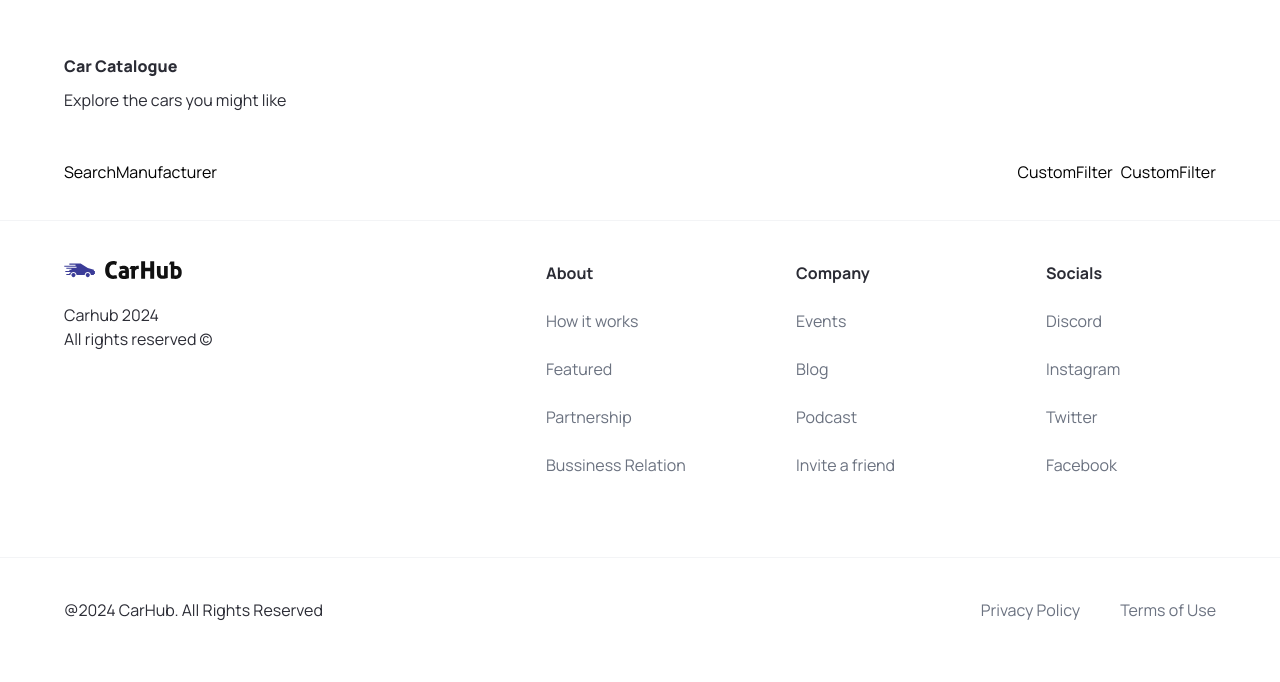
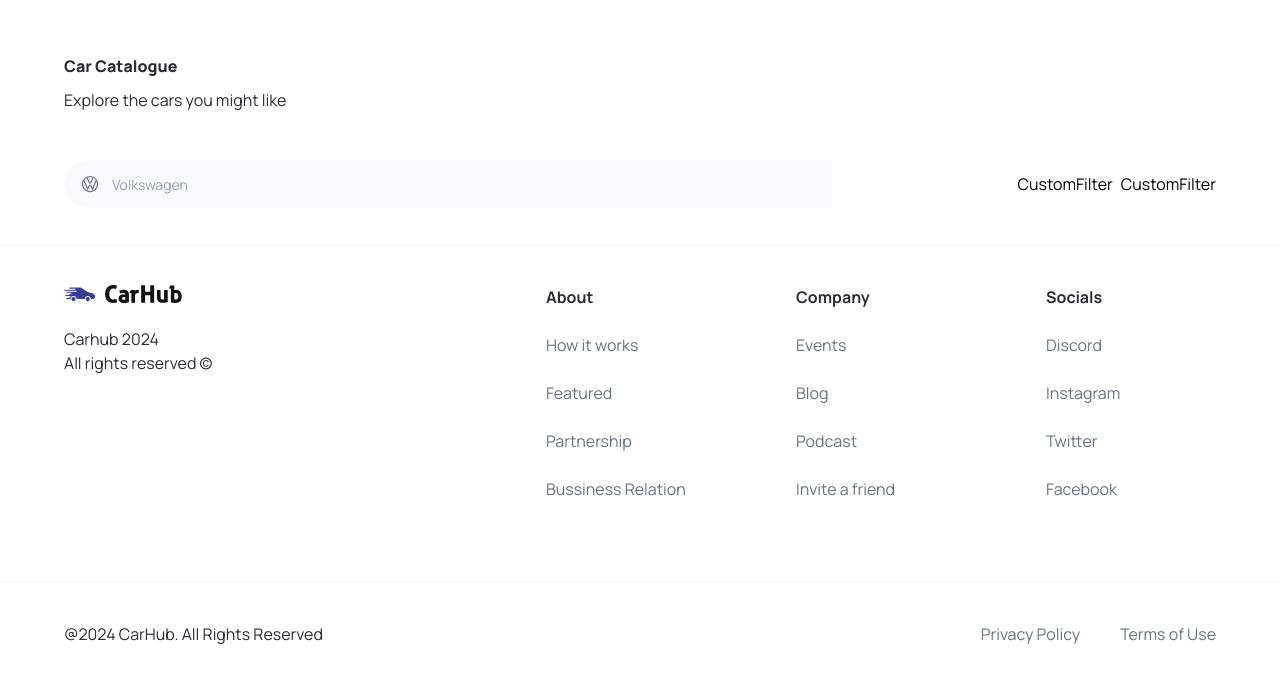
Before and after one commit to smksams/alguelcarro, a Next.js app: page / in a window 1280 px wide. Shown: the part 810-1492 px from the top of the page. Built offline with nearby package versions, Linux system fonts and the light colour scheme.

Commit message:
update search bar

```diff
--- a/components/SearchManufacturer.tsx
+++ b/components/SearchManufacturer.tsx
@@ -1,8 +1,86 @@
+'use client'
+
+import Image from "next/image"
+import { useState, Fragment } from "react"
+import { Combobox, Transition } from "@headlessui/react"
 import { SearchManufacturerProps } from "@/types"
+import { manufacturers } from "@/constants"
 
-const SearchManufacturer = ({ manufacturer, setManufacturer}: SearchManufacturerProps) => {
+const SearchManufacturer = ({ manufacturer, setManufacturer }: SearchManufacturerProps) => {
+  const [query, setQuery] = useState("")
+
+  const filteredManufacturers = query === ""
+    ? manufacturers
+    : manufacturers.filter((item) => (
+      item.toLowerCase()
+        .replace(/\s+/g, "")
+        .includes(query.toLowerCase().replace(/\s+/g, ""))
+    ))
+
   return (
-    <div>SearchManufacturer</div>
+    <div className="search-manufacturer">
+      <Combobox value={manufacturer} onChange={setManufacturer}>
+        <div className="relative w-full">
+          <Combobox.Button className="absolute top-[14px]">
+            <Image
+              src="/car-logo.svg"
+              width={20}
+              height={20}
+              className="ml-4"
+              alt="Car Logo"
+            />
+          </Combobox.Button>
+
+          <Combobox.Input
+            className="search-manufacturer__input"
+            placeholder="Volkswagen"
+            displayValue={(manufacturer: string) => manufacturer}
+            onChange={(e) => setQuery(e.target.value)}
+          />
+
+          <Transition
+            as={Fragment}
+            leave="transition ease-in duration-100"
+            leaveFrom="opacity-100"
+            leaveTo="opacity-0"
+            afterLeave={() => setQuery('')}
+          >
+            <Combobox.Options>
+              {
+                filteredManufacturers.map((item) => (
+                  <Combobox.Option
+                    key={item}
+                    className={({ active }) => `
+                    relative search-manufacturer__option
+                    ${active ? 'bg-primary-blue text-white' : 'text-gray-900'}
+                    `}
+                    value={item}
+                  >
+                    {({ selected, active }) => (
+                      <>
+                        <span
+                          className={`block truncate ${selected ? 'font-medium' : 'font-normal'
+                            }`}
+                        >
+                          {item}
+                        </span>
+                        {selected ? (
+                          <span
+                            className={`absolute inset-y-0 left-0 flex items-center pl-3 ${active ? 'text-white' : 'text-teal-600'
+                              }`}
+                          >
+                          </span>
+                        ) : null}
+                      </>
+                    )}
+                  </Combobox.Option>
+                )
+                )}
+            </Combobox.Options>
+          </Transition>
+        </div>
+      </Combobox>
+    </div>
   )
 }
 
```
Also changed, not shown: package.json (+5 -4 lines), 1 other file (tests, documents, lock files or other folders).
